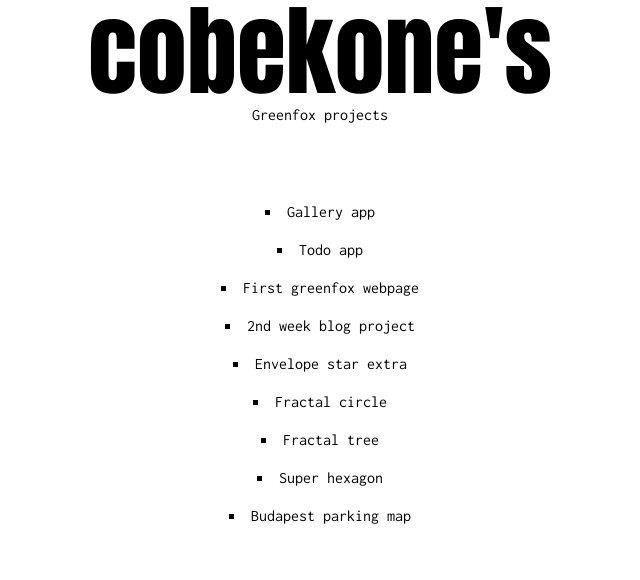
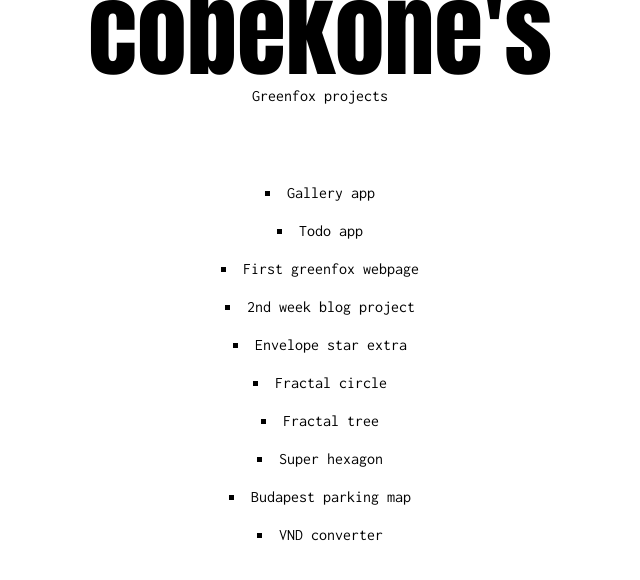
Before and after one commit to cobekone/cobekone.github.io, a plain HTML site: page index.html in a window 1280 px wide. Shown: the whole page, without its empty margins (320-960 px from the left). Drawn offline with Linux system fonts and the light colour scheme.

Commit message:
Update index.html

```diff
--- a/index.html
+++ b/index.html
@@ -32,6 +32,7 @@
             <li><a class="projectlinks" href="./fractal-tree/ts.html">Fractal tree</a>
             <li><a class="projectlinks" href="./super-hexagon/ts.html">Super hexagon</a>
             <li><a class="projectlinks" href="./Parkingzones/holparkolok.html">Budapest parking map</a>
+            <li><a class="projectlinks" href="./vndconverter/vndconverter.html">VND converter</a>
  </li>
             <link href="https://fonts.googleapis.com/css2?family=Anton&family=Inconsolata&display=swap" rel="stylesheet">
         </ul>
```
